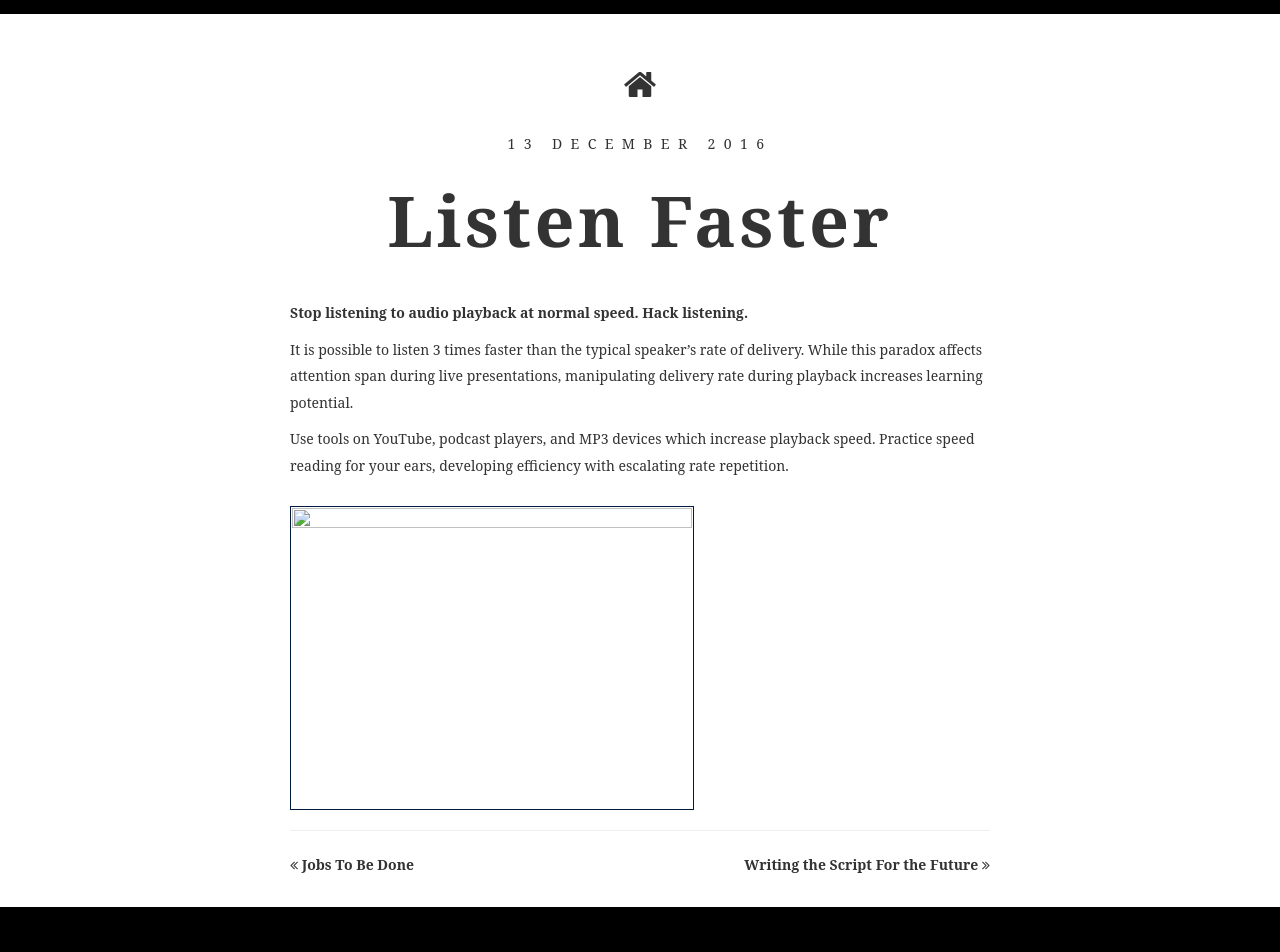
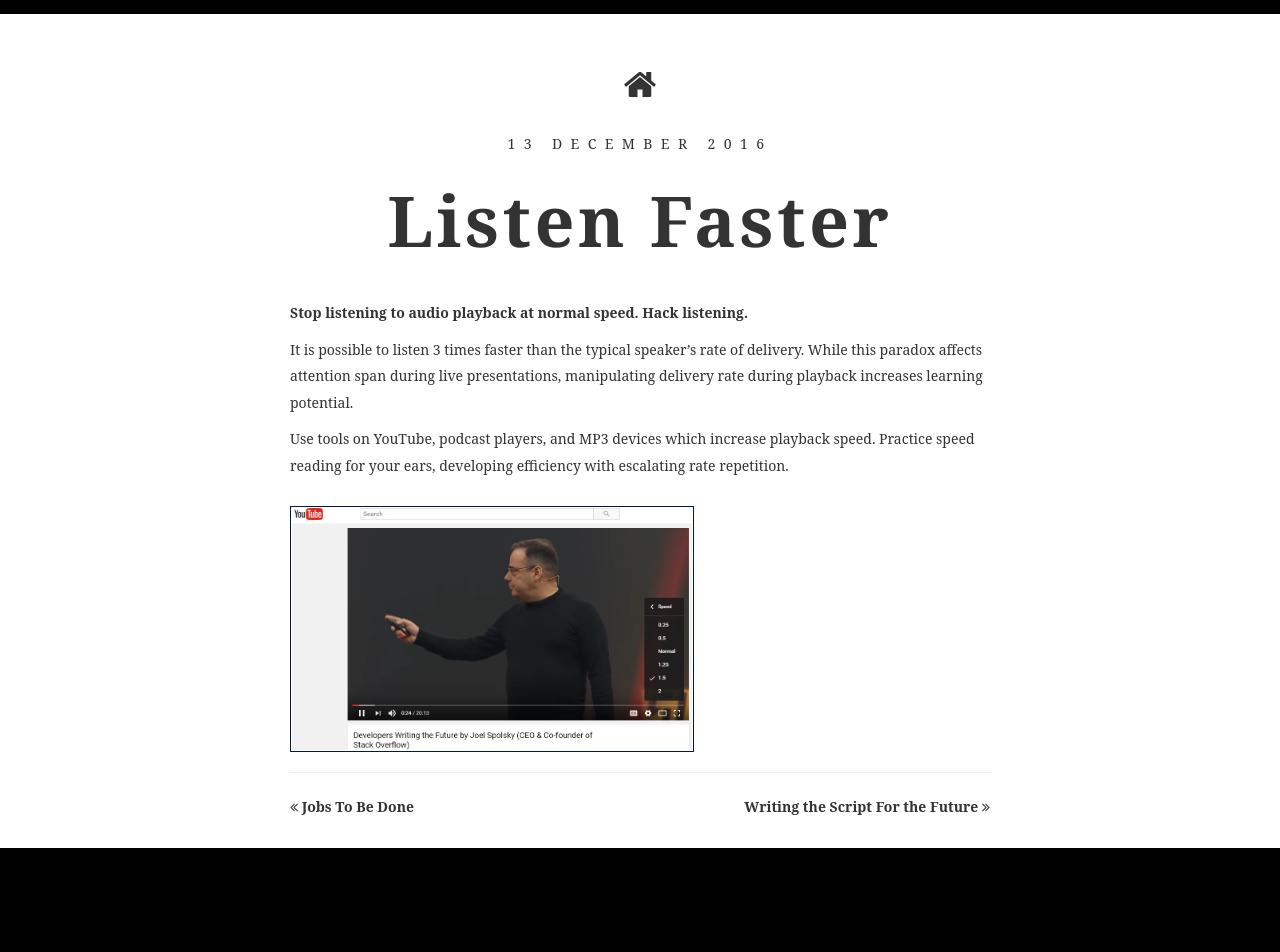
Before and after one commit to MarkHughen/MarkHughen.github.io, a Jekyll site: the page built from _posts/2016-12-13-ListenFaster.md, in a window 1280 px wide. Built offline with Jekyll 4.4.1, drawn with Linux system fonts in a browser that asks for light colours; nearby versions of some CDN libraries; some web fonts are replaced; after the commit the page ends 900 px from its top, so only the background shows below that.

Commit message:
Update 2016-12-13-ListenFaster.md

```diff
--- a/_posts/2016-12-13-ListenFaster.md
+++ b/_posts/2016-12-13-ListenFaster.md
@@ -10,4 +10,4 @@ It is possible to listen 3 times faster than the typical speaker's rate of deliv
 
 Use tools on YouTube, podcast players, and MP3 devices which increase playback speed. Practice speed reading for your ears, developing efficiency with escalating rate repetition.
 <br><br>
-<img class="postIMG" height="300" width="400" src="./images/IncreaseRate.jpg"/>
+<img class="postIMG" height="300" width="400" src="/images/IncreaseRate.jpg"/>
```
